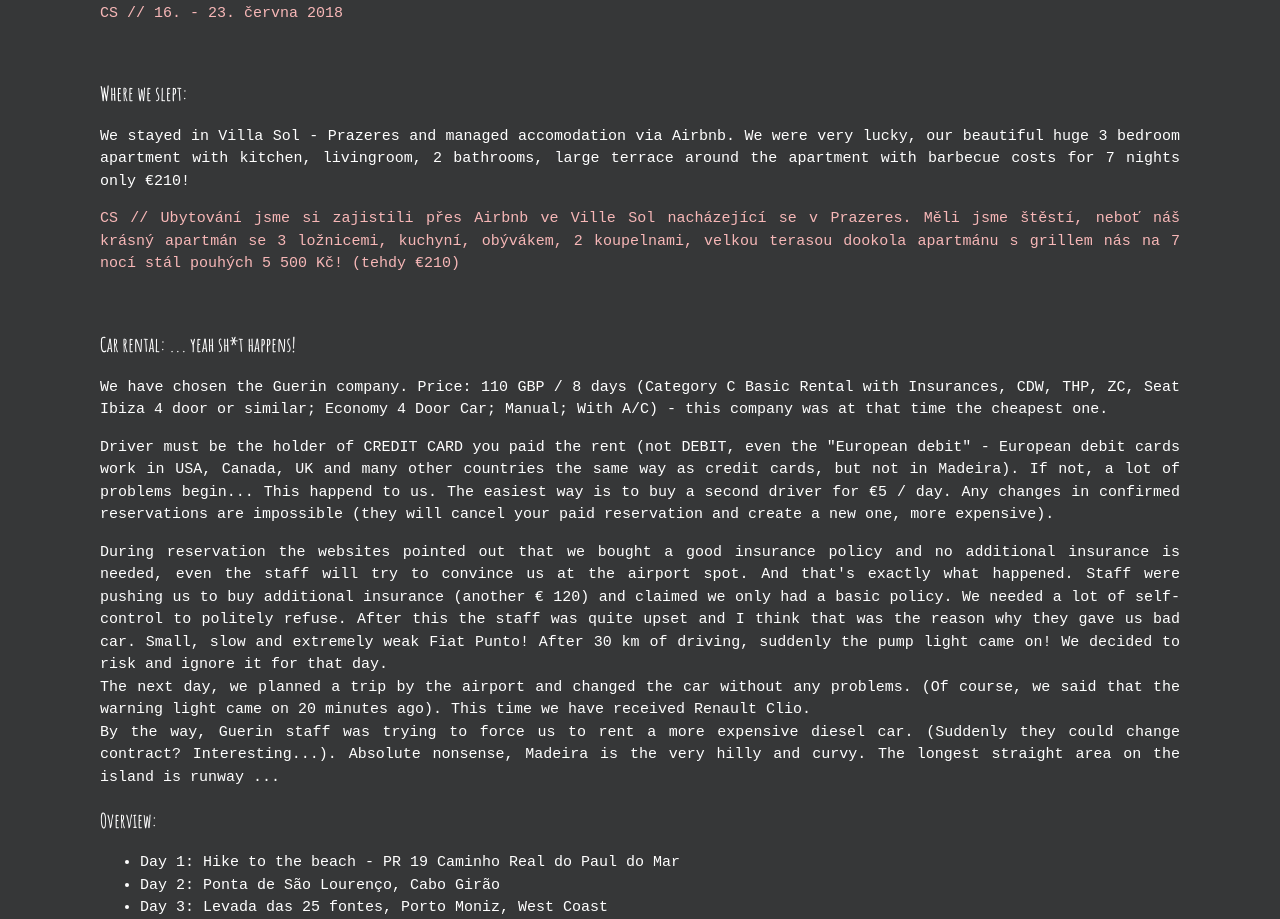
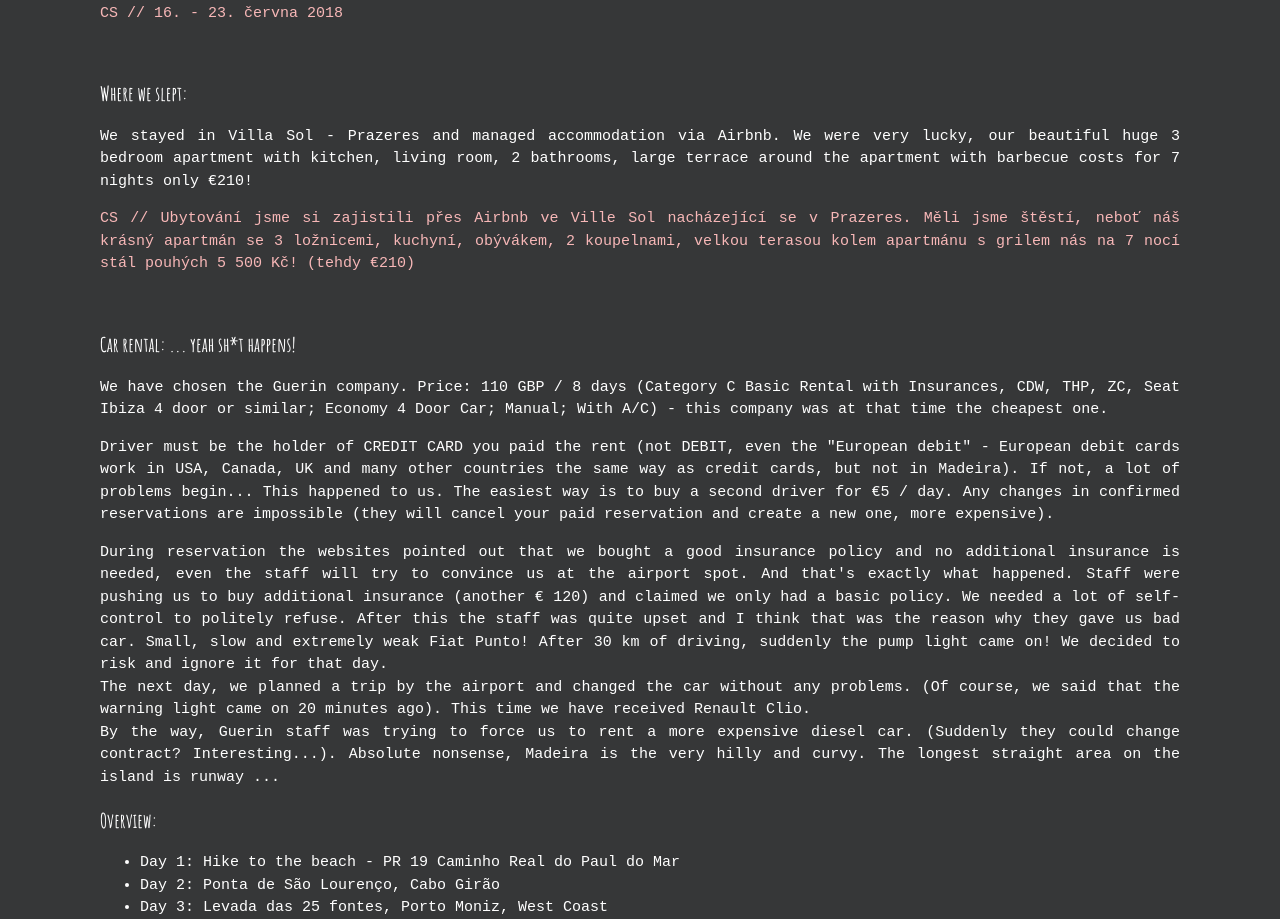
Before and after one commit to AniaZientek/hikingwithania, a plain HTML site: page madeira.html in a window 1280 px wide. Shown: the part 1015-1934 px from the top of the page. Drawn offline with Linux system fonts and the light colour scheme.

Commit message:
corrections

```diff
--- a/madeira.html
+++ b/madeira.html
@@ -90,10 +90,10 @@
       <br>
 
       <h2>Where we slept: </h2>
-      <p>We stayed in Villa Sol - Prazeres and managed accomodation via Airbnb. We were very lucky, our beautiful huge 3 bedroom apartment with kitchen, livingroom, 2 bathrooms,
+      <p>We stayed in Villa Sol - Prazeres and managed accommodation via Airbnb. We were very lucky, our beautiful huge 3 bedroom apartment with kitchen, living room, 2 bathrooms,
         large terrace around the apartment with barbecue costs for 7 nights only €210!</p>
       <p id="cs">CS // Ubytování jsme si zajistili přes Airbnb ve Ville Sol nacházející se v Prazeres. Měli jsme štěstí, neboť náš krásný apartmán se 3 ložnicemi, kuchyní, obývákem, 2 koupelnami,
-        velkou terasou dookola apartmánu s grillem nás na 7 nocí stál pouhých 5 500 Kč! (tehdy €210)</p>
+        velkou terasou kolem apartmánu s grilem nás na 7 nocí stál pouhých 5 500 Kč! (tehdy €210)</p>
       <br>
 
       <h2>Car rental: ... yeah sh*t happens! </h2>
@@ -101,7 +101,7 @@
       </p>
       <p>
       Driver must be the holder of CREDIT CARD you paid the rent (not DEBIT, even the "European debit" - European debit cards work in USA, Canada, UK and many other countries the same way as credit cards, but not in Madeira).
-          If not, a lot of problems begin... This happend to us. The easiest way is to buy a second driver for €5 / day. Any changes in confirmed reservations are impossible (they will cancel your paid reservation and create a new one, more expensive).
+        If not, a lot of problems begin... This happened to us. The easiest way is to buy a second driver for €5 / day. Any changes in confirmed reservations are impossible (they will cancel your paid reservation and create a new one, more expensive).
       </p>
       <p>
       During reservation the websites pointed out that we bought a good insurance policy and no additional insurance is needed, even the staff will try to convince us at the airport spot.
```
Lines whose indentation alone changed are shown as unchanged.
